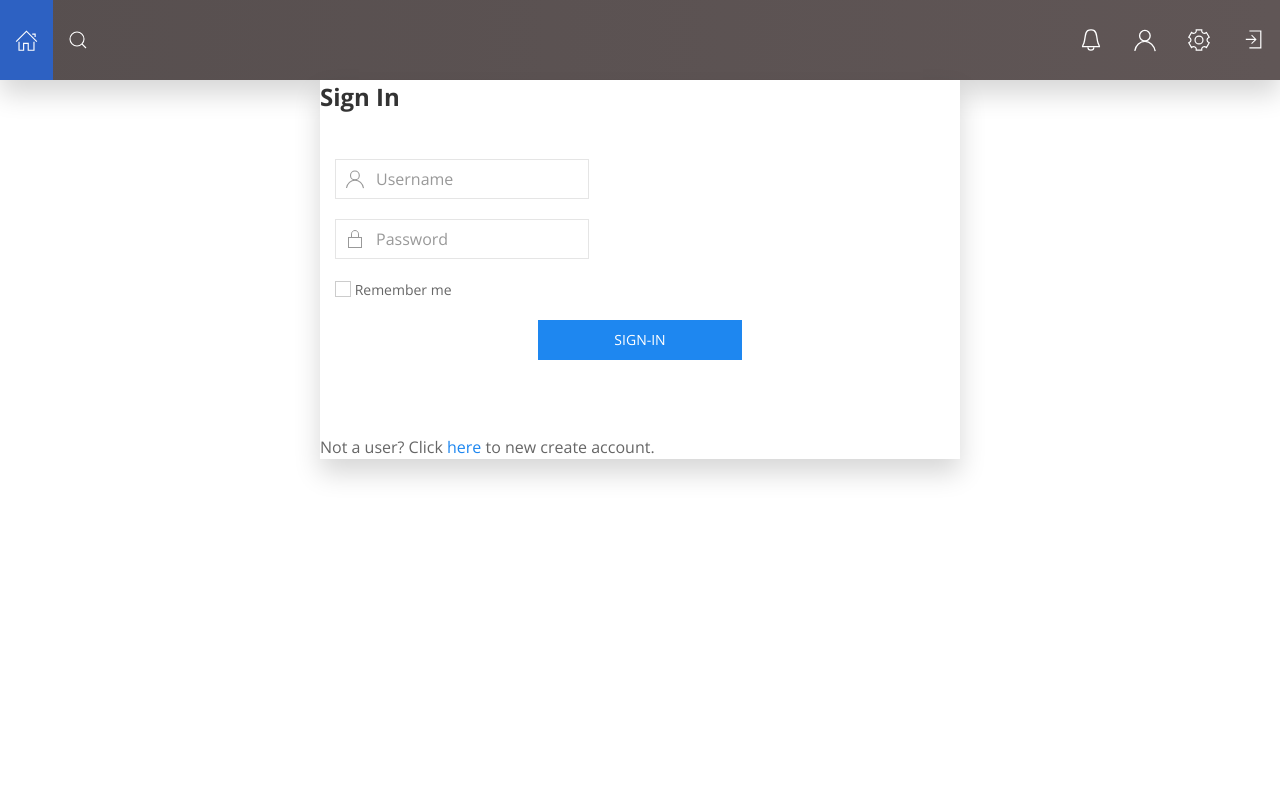
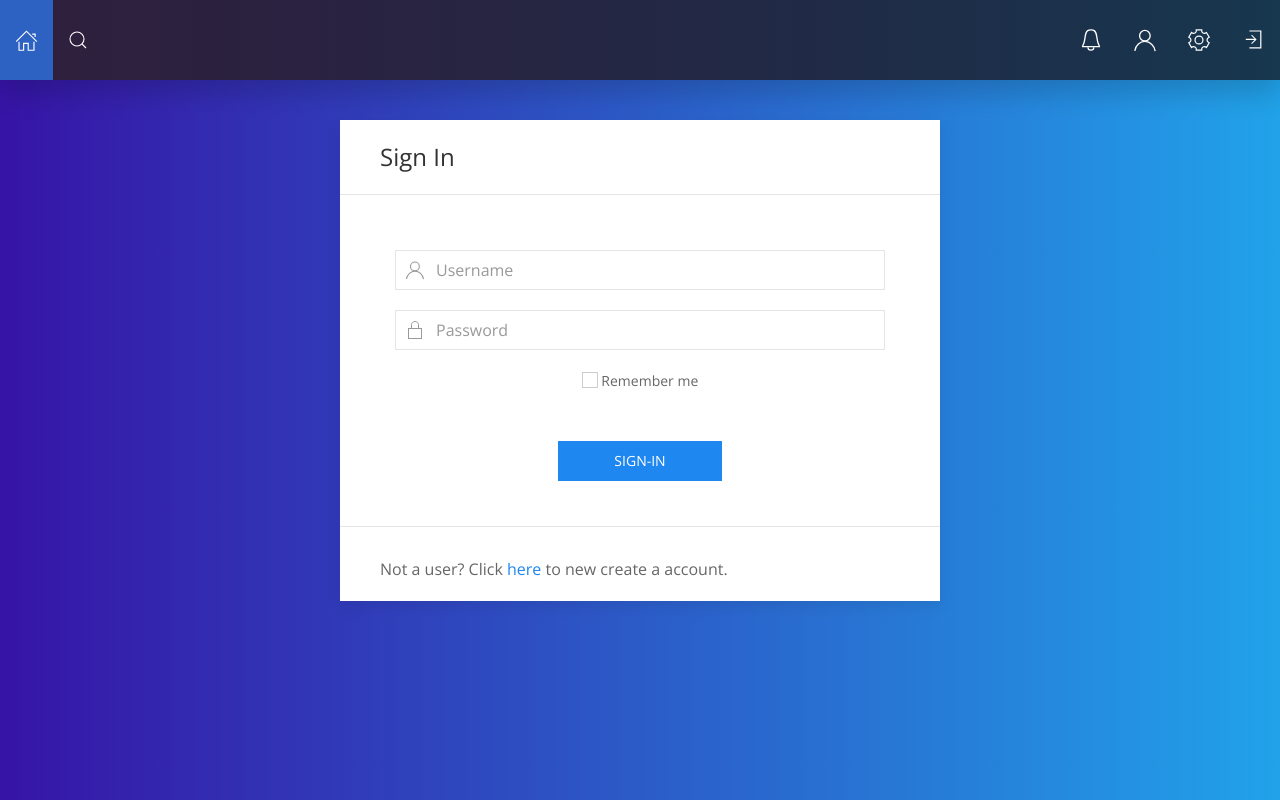
Before and after one commit to mohitkyadav/cruzz-web, a React (Create React App) app: page /login in a window 1280 px wide. Built offline with nearby package versions, Linux system fonts and the light colour scheme.

Commit message:
authactions

```diff
--- a/src/actions/authActions.js
+++ b/src/actions/authActions.js
@@ -9,7 +9,8 @@ export const signUp = user => dispatch => {
     'https://cruzz.herokuapp.com/api/authentication/users/registration',
     user
   ).then(res => {
-    // Save / Set token to local storage
+      // Save / Set token to local storage
+      console.log(res.data);
       const { token, username } = res.data.user;
 			localStorage.setItem('jwtToken', token);
 			localStorage.setItem('username', username);
@@ -20,3 +21,10 @@ export const signUp = user => dispatch => {
       }).catch(err => console.log(err.response));
   }).catch(err => console.log(err.response));
 };
+
+export const setCurrentUser = decoded => {
+	return {
+		type: SET_CURRENT_USER,
+		payload: decoded
+	};
+};
--- a/src/components/common/SignIn.js
+++ b/src/components/common/SignIn.js
@@ -7,25 +7,33 @@ class SignIn extends Component {
   render() {
     return (
       <div>
-        <div className="uk-container-medium uk-align-center">
-          <div className="uk-card uk-card-default uk-width-1-2 uk-align-center uk-box-shadow-large">
-            <h2 className="uk-card-title uk-align-center uk-text-bold">Sign In</h2>
+        <div className="uk-container uk-padding">
+
+          <div class="uk-card uk-width-1-2@m uk-align-center uk-card-default uk-box-shadow-hover-large">
+            <div class="uk-card-header">
+                <div class="uk-grid-small uk-flex-middle" uk-grid>
+                    <div class="uk-width-expand">
+                        <h2 class="uk-card-title uk-margin-remove-bottom">Sign In</h2>
+                    </div>
+                </div>
+            </div>
+            <div className="uk-card-body uk-padding-remove-bottom">
               <div className="uk-align-center uk-padding-small">
                 <form className="uk-align-center">
                   <div className="uk-margin">
-                  <div className="uk-inline">
+                    <div className="uk-inline uk-width-1-1">
                       <span className=" uk-form-icon" uk-icon="icon: user"></span>
                         <input className="uk-input" type="text" placeholder="Username"/>
                     </div>
 
                   <div className="uk-margin uk-margin-auto">
-                  <div className="uk-inline">
+                    <div className="uk-inline uk-width-1-1">
                       <span className="uk-form-icon" uk-icon="icon: lock"></span>
                         <input className="uk-input" type="password" placeholder="Password"/>
                     </div>
                   </div>
                   <div className="uk-margin uk-grid-small uk-child-width-auto uk-grid">
-                  <label className="uk-text-small"><input className="uk-checkbox" type="checkbox" /> Remember me</label>
+                    <label className="uk-text-small uk-align-center"><input className="uk-checkbox" type="checkbox" /> Remember me</label>
                   </div>
                   </div>
                   <p className="uk-margin">
@@ -33,9 +41,12 @@ class SignIn extends Component {
                   </p>
                 </form>
               </div>
+            </div>
+            <div className="uk-card-footer">
               <p className="uk-margin uk-margin-small-top">
-              Not a user? Click <Link to="/signup">here</Link> to new create account.
+                Not a user? Click <Link to="/signup">here</Link> to new create a account.
               </p>
+            </div>
           </div>
         </div>
       </div>
--- a/src/components/common/SignUp.js
+++ b/src/components/common/SignUp.js
@@ -25,29 +25,34 @@ class SignUp extends Component {
 
   render() {
     return (
-      <div className="hk">
-          <div className="uk-container-medium uk-align-center uk-height-small">
-            <div className="uk-card uk-card-default uk-width-1-2 uk-align-center uk-box-shadow-large">
+      <div>
+          <div className="uk-container uk-align-center uk-padding">
+            <div className="uk-card uk-width-1-2@m uk-align-center uk-card-default uk-box-shadow-hover-large">
+
+              <div className="uk-card-header">
+                <h2 class="uk-card-title uk-margin-remove-bottom">Sign Up</h2>
+              </div>
+              <div className="uk-card-body uk-padding-remove-bottom">
                 <form className="uk-align-center" onSubmit={this.signUp.bind(this)}>
                   <div className="uk-margin">
-                  <div className="uk-inline">
+                    <div className="uk-inline uk-width-1-1">
                     <span className=" uk-form-icon" uk-icon="icon: mail"></span>
                       <input className="uk-input" type="email" placeholder="Email" ref="email" />
                     </div>
                   </div>
                 <div className="uk-margin">
-                <div className="uk-inline">
+                  <div className="uk-inline uk-width-1-1">
                     <span className=" uk-form-icon" uk-icon="icon: user"></span>
                       <input className="uk-input" type="text" placeholder="Username" ref="username" />
                   </div>
 
                 <div className="uk-margin uk-margin-auto">
-                <div className="uk-inline">
+                  <div className="uk-inline uk-width-1-1">
                     <span className="uk-form-icon" uk-icon="icon: lock"></span>
                       <input className="uk-input" type="password" placeholder="Password" ref="password" />
                   </div>
                 </div>
-              <div className="uk-inline">
+                <div className="uk-inline uk-width-1-1">
                     <span className="uk-form-icon" uk-icon="icon: lock"></span>
                       <input className="uk-input" type="password" placeholder="Confirm Password" ref="confirmPassword" />
                   </div>
@@ -56,7 +61,10 @@ class SignUp extends Component {
                   <button className="uk-button uk-button-primary uk-align-center uk-width-1-3" type="submit">Sign-up</button>
                 </p>
               </form>
+            </div>
+            <div className="uk-card-footer">
               <p className="uk-margin uk-margin-small-top">Already have an account, Click <Link to="/login">here</Link> to sign in.</p>
+            </div>
           </div>
         </div>
       </div>
--- a/src/index.js
+++ b/src/index.js
@@ -3,7 +3,7 @@ import ReactDOM from 'react-dom';
 import { Route } from "react-router";
 import { BrowserRouter, Switch } from "react-router-dom";
 import { Provider } from 'react-redux';
-// import jwt_decode from 'jwt-decode';
+import jwt_decode from 'jwt-decode';
 
 import store from './store';
 
@@ -13,22 +13,22 @@ import SignIn from './components/common/SignIn';
 import SignUp from './components/common/SignUp';
 import registerServiceWorker from './registerServiceWorker';
 
-// import { setCurrentUser } from './actions/authActions';
-// import setAuthToken from './utils/setAuthToken';
+import { setCurrentUser } from './actions/authActions';
+import setAuthToken from './utils/setAuthToken';
 
-// if (localStorage.jwtToken) {
-// 	// Set auth token header auth
-// 	setAuthToken(localStorage.jwtToken);
-// 	// Decode token and get user info
-// 	const decoded = jwt_decode(localStorage.jwtToken);
-// 	// Set current user
-// 	store.dispatch(setCurrentUser(decoded));
-// }
+if (localStorage.jwtToken) {
+	// Set auth token header auth
+	setAuthToken(localStorage.jwtToken);
+	// Decode token and get user info
+	const decoded = jwt_decode(localStorage.jwtToken);
+	// Set current user
+	store.dispatch(setCurrentUser(decoded));
+}
 
 ReactDOM.render(
   <Provider store={store}>
     <BrowserRouter basename={process.env.PUBLIC_URL}>
-      <div>
+      <div class="full-container">
         <Header/>
         <Switch>
           <Route exact path="/" component={App}></Route>
--- a/src/static/css/style.css
+++ b/src/static/css/style.css
@@ -30,3 +30,8 @@
     from { transform: rotate(0deg); }
     to { transform: rotate(360deg); }
   }
+
+  .full-container {
+    height: 100vh;
+    background: linear-gradient(to right, rgb(54, 20, 166) 0%, rgb(33, 162, 233) 100%);
+  }
```
Lines whose indentation alone changed are shown as unchanged.
